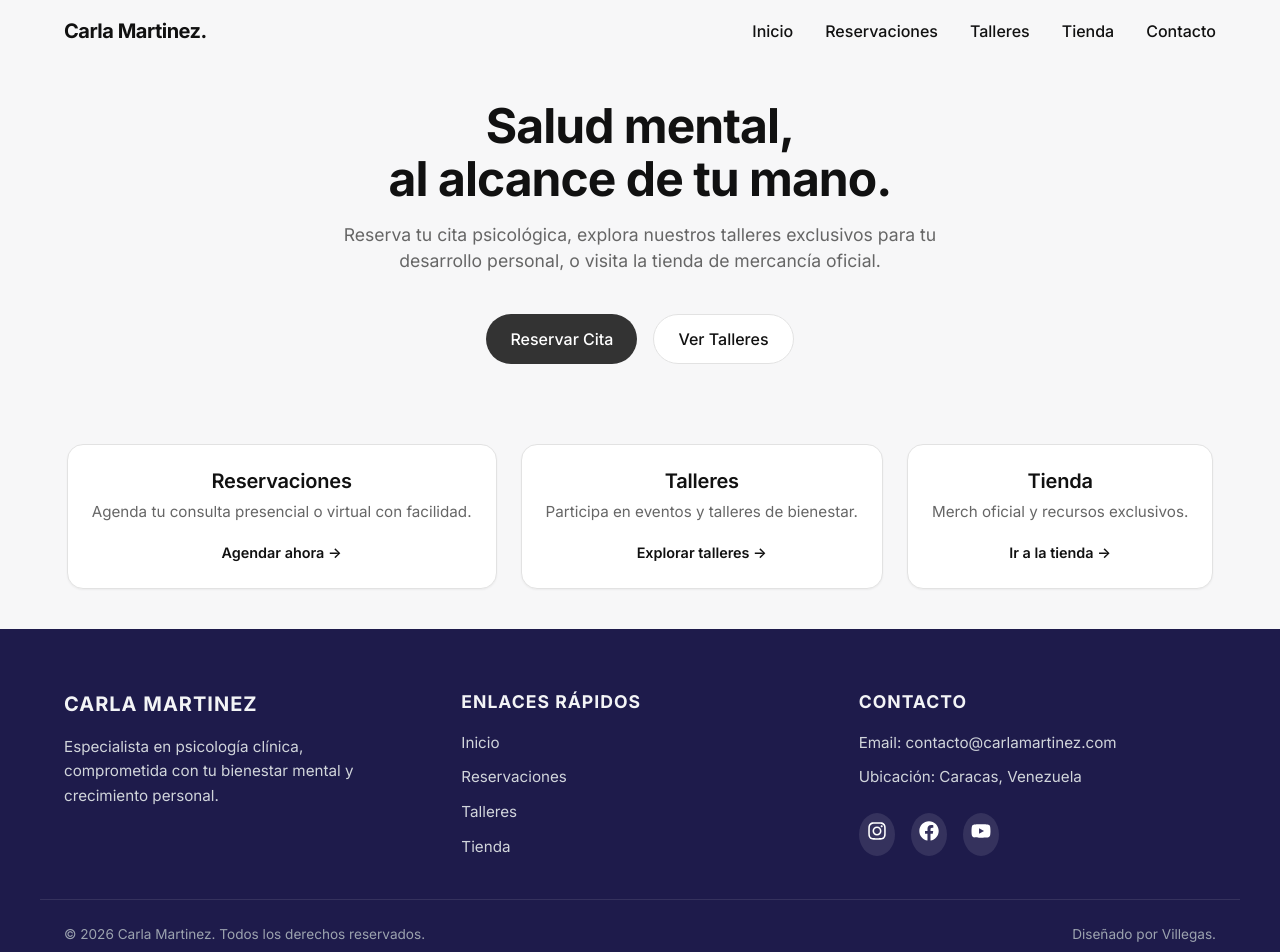
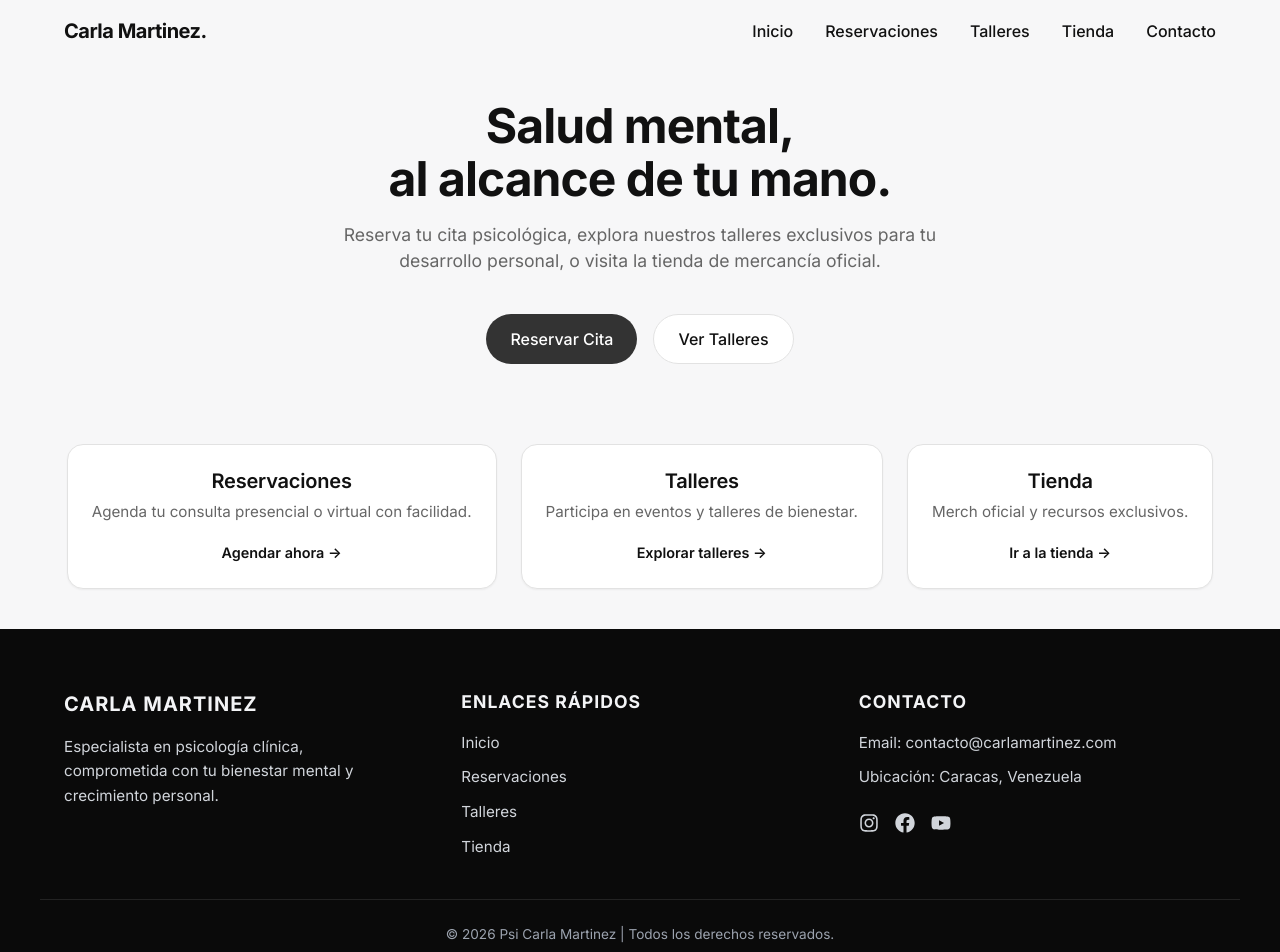
Before and after one commit to Villegascs/Psi.-Carla-Martinez, a Next.js app: page / in a window 1280 px wide. Shown: the top 952 px of the page. Built offline with nearby package versions, Linux system fonts and the light colour scheme; no server answers.

Commit message:
style: update footer colors, text and social animations

```diff
--- a/src/components/GlobalFooter.tsx
+++ b/src/components/GlobalFooter.tsx
@@ -13,7 +13,7 @@ export default function GlobalFooter() {
   }
 
   return (
-    <footer style={{ backgroundColor: "#1e1b4b", color: "#f3f4f6", padding: "60px 24px 24px 24px", marginTop: "auto" }}>
+    <footer style={{ backgroundColor: "#0a0a0a", color: "#f3f4f6", padding: "60px 24px 24px 24px", marginTop: "auto" }}>
       <div className="container" style={{ display: "flex", flexWrap: "wrap", gap: "40px", justifyContent: "space-between", paddingBottom: "40px", borderBottom: "1px solid rgba(255, 255, 255, 0.1)" }}>
 
         {/* Brand Column */}
@@ -48,13 +48,13 @@ export default function GlobalFooter() {
             <p>Email: contacto@carlamartinez.com</p>
             <p>Ubicación: Caracas, Venezuela</p>
             <div style={{ display: "flex", gap: "16px", marginTop: "12px" }}>
-              <a href="https://instagram.com" target="_blank" rel="noopener noreferrer" style={{ color: "#fff", backgroundColor: "rgba(255,255,255,0.1)", padding: "8px", borderRadius: "50%" }}>
+              <a href="https://instagram.com" target="_blank" rel="noopener noreferrer" className="social-icon instagram-icon">
                 <FaInstagram size={20} />
               </a>
-              <a href="https://facebook.com" target="_blank" rel="noopener noreferrer" style={{ color: "#fff", backgroundColor: "rgba(255,255,255,0.1)", padding: "8px", borderRadius: "50%" }}>
+              <a href="https://facebook.com" target="_blank" rel="noopener noreferrer" className="social-icon facebook-icon">
                 <FaFacebook size={20} />
               </a>
-              <a href="https://youtube.com" target="_blank" rel="noopener noreferrer" style={{ color: "#fff", backgroundColor: "rgba(255,255,255,0.1)", padding: "8px", borderRadius: "50%" }}>
+              <a href="https://youtube.com" target="_blank" rel="noopener noreferrer" className="social-icon youtube-icon">
                 <FaYoutube size={20} />
               </a>
             </div>
@@ -63,9 +63,8 @@ export default function GlobalFooter() {
       </div>
 
       {/* Bottom Bar */}
-      <div className="container" style={{ display: "flex", flexWrap: "wrap", justifyContent: "space-between", alignItems: "center", paddingTop: "24px", color: "#9ca3af", fontSize: "0.85rem" }}>
-        <p>© 2026 Carla Martinez. Todos los derechos reservados.</p>
-        <p>Diseñado por Villegas.</p>
+      <div className="container" style={{ display: "flex", justifyContent: "center", alignItems: "center", paddingTop: "24px", color: "#9ca3af", fontSize: "0.85rem" }}>
+        <p>© 2026 Psi Carla Martinez | Todos los derechos reservados.</p>
       </div>
     </footer>
   );
```
